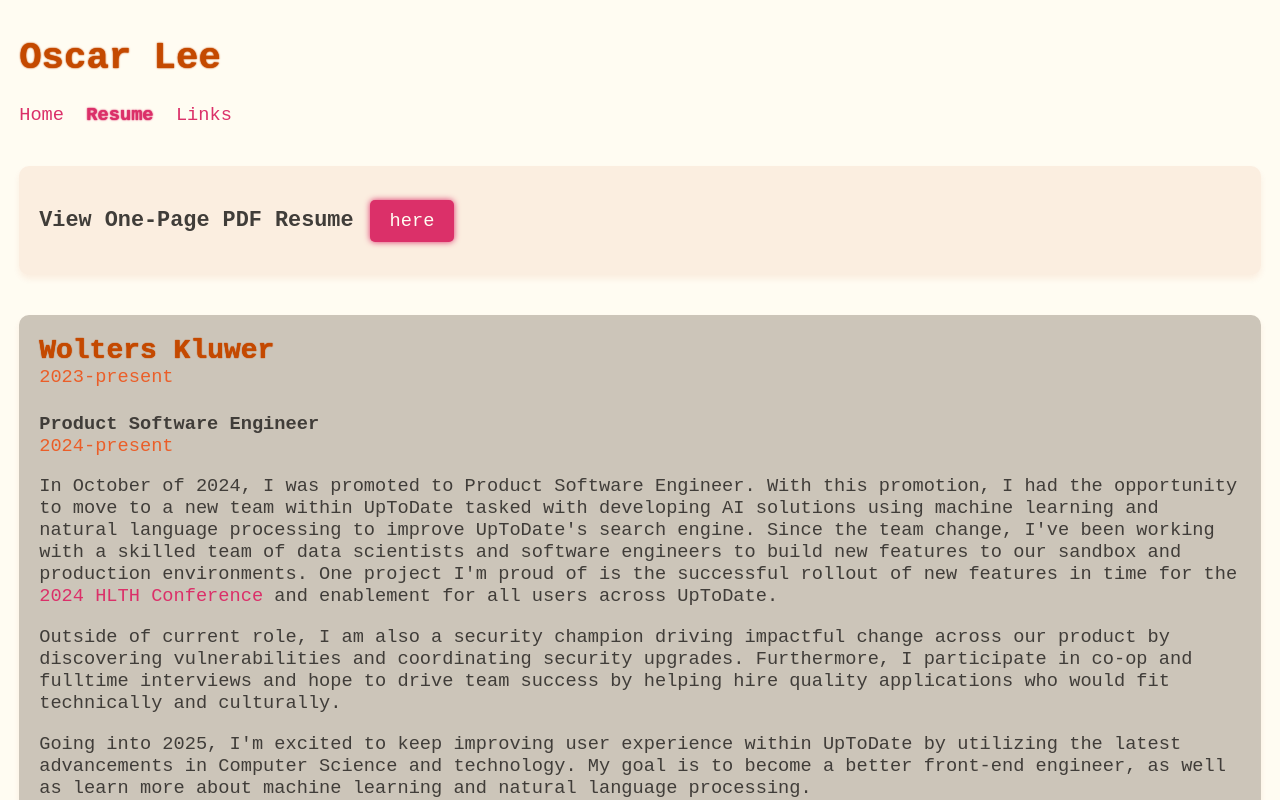
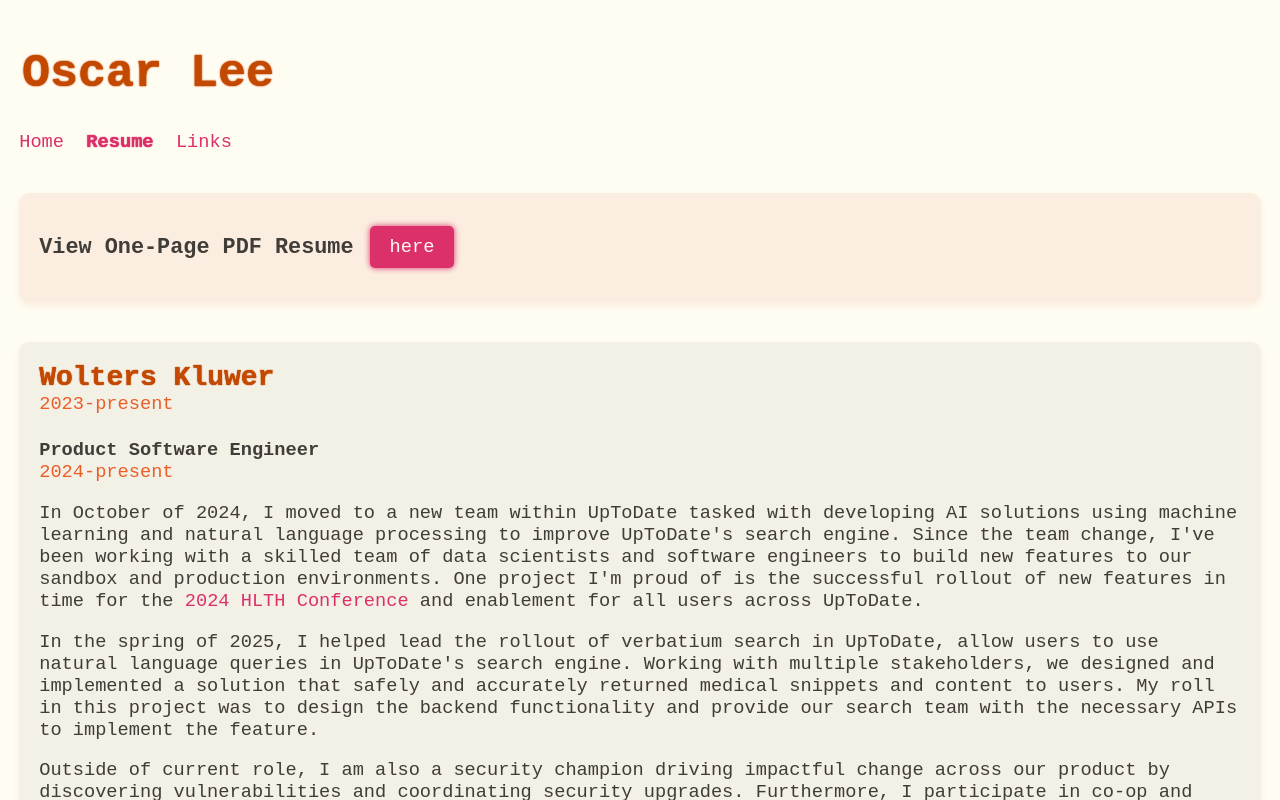
Before and after one commit to osclee/oscar-lee-app, a Nuxt app: page /resume in a window 1280 px wide. Shown: the top 800 px of the page. Built offline with nearby package versions, Linux system fonts and the light colour scheme.

Commit message:
Just some updates

```diff
--- a/assets/css/oscarstyle.css
+++ b/assets/css/oscarstyle.css
@@ -18,7 +18,7 @@
     --subtitle: #F7EF99; */
 
     --background: #FFFCF2;
-    --background2: #CCC5B9;
+    --background2: #ccc5b93b;
     --title: #C44900;
     --text: #403D39;
     --link: #DB3069;
@@ -103,7 +103,7 @@
 
 .active-link {
     color: var(--link);
-    text-shadow: 0 0 1px var(--link), 0 0 2px var(--link);
+    text-shadow: 0 0 1px var(--link), 0 0 1px var(--link);
     font-weight: bold;
 }
 
@@ -118,7 +118,7 @@
 }
 
 .inactive-header-link:hover {
-    text-shadow: 0 0 1px var(--title), 0 0 8px var(--title);
+    text-shadow: 0 0 1px var(--title), 0 0 4px var(--title);
 }
 
 .inactive-link {
--- a/components/footer.vue
+++ b/components/footer.vue
@@ -1,5 +1,18 @@
 <template>
-    <p>
-        Oscar Lee!
-    </p>
+    <div class="footer-content">
+
+    </div>
 </template>
+
+<style scoped>
+.footer-content {
+    /* display: flex;
+    align-items: center; */
+    margin-top: 40px;
+    margin-bottom: 20px;
+    background-color: var(--background2);
+    padding: 20px;
+    border-radius: 10px;
+    box-shadow: 0 4px 6px var(--shadow);
+}
+</style>
--- a/components/header.vue
+++ b/components/header.vue
@@ -1,6 +1,6 @@
 <template>
   <div>
-    <h1 class="title">Oscar Lee</h1>
+    <h1 class="title" style="font-size: 2.5em;">Oscar Lee</h1>
     <div class="header">
       <nav>
         <ul>
--- a/layouts/default.vue
+++ b/layouts/default.vue
@@ -2,7 +2,6 @@
     <div>
         <Header />
         <slot />
-        <!-- <Footer /> -->
     </div>
 </template>
 
--- a/pages/resume.vue
+++ b/pages/resume.vue
@@ -3,7 +3,7 @@
     <div class="content-section" style="display: flex; background-color: var(--shadow);">
       <h3>View One-Page PDF Resume</h3>
       <button class="resume-link-button"
-        onclick="window.open('https://drive.google.com/file/d/15dm-C3_isR6TZlVmi7bkWwBMzSaVdltc/view', '_blank');">
+        onclick="window.open('https://drive.google.com/file/d/1TkUWiwh2LtpsIziBvQQrH3wb9knWAKZG/view', '_blank');">
         here
       </button>
     </div>
@@ -14,8 +14,7 @@
       <h4 style="margin-bottom: 0;">Product Software Engineer</h4>
       <p class="date">2024-present</p>
       <p>
-        In October of 2024, I was promoted to Product Software Engineer. With this promotion, I had the opportunity
-        to move to a new team within UpToDate tasked with developing AI solutions using machine learning and natural
+        In October of 2024, I moved to a new team within UpToDate tasked with developing AI solutions using machine learning and natural
         language
         processing to improve UpToDate's search engine. Since the team change, I've been working with a skilled team of
         data scientists and software engineers to build new features to our sandbox and production environments. One
@@ -23,6 +22,13 @@
         is the successful rollout of new features in time for the <a class="inactive-link" target="_blank"
           href="https://www.wolterskluwer.com/en/expert-insights/focusing-ai-benefit-care-teams-harnessing-data-consumer-centric-care">2024
           HLTH Conference</a> and enablement for all users across UpToDate.
+      </p>
+
+      <p>
+        In the spring of 2025, I helped lead the rollout of verbatium search in UpToDate, allow users to use natural language queries
+        in UpToDate's search engine. Working with multiple stakeholders, we designed and implemented a solution that safely and accurately
+        returned medical snippets and content to users. My roll in this project was to design the backend functionality and provide our
+        search team with the necessary APIs to implement the feature.
       </p>
 
       <p>
@@ -34,9 +40,9 @@
       </p>
 
       <p>
-        Going into 2025, I'm excited to keep improving user experience within UpToDate by utilizing the latest
+        I'm excited to keep improving user experience within UpToDate by utilizing the latest
         advancements in Computer Science and
-        technology. My goal is to become a better front-end engineer, as well as learn more about machine learning and
+        technology. My goal is to become a better full stack engineer, as well as learn more about machine learning and
         natural language processing.
       </p>
 
```
